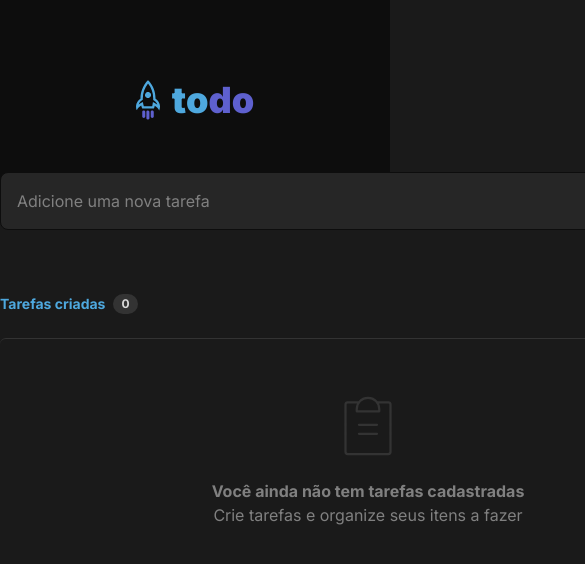
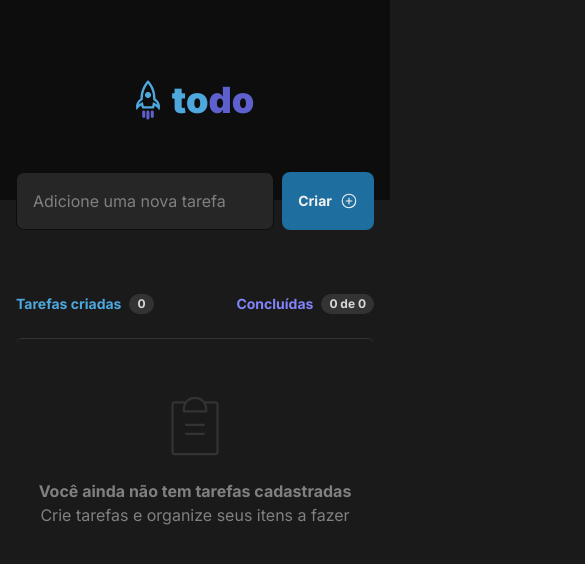
Before and after one commit to andresilveira1/todo-list, a React (Vite) app: page / in a window 390 px wide. Shown: the top 564 px of the page, 585 px wide, since content can reach past the window. Built offline with nearby package versions, Linux system fonts and the light colour scheme.

Commit message:
style: add responsive layout

```diff
--- a/src/App.tsx
+++ b/src/App.tsx
@@ -58,7 +58,7 @@ export function App() {
         </strong>
       </header>
 
-      <main className="w-[736px] mx-auto">
+      <main className="px-4 md:px-0 md:w-[736px] mx-auto">
         <form className="flex gap-2 -mt-7">
           <div className="flex-1 rounded-lg">
             <label htmlFor="task" className="sr-only">Adicione uma nova tarefa</label>
```
